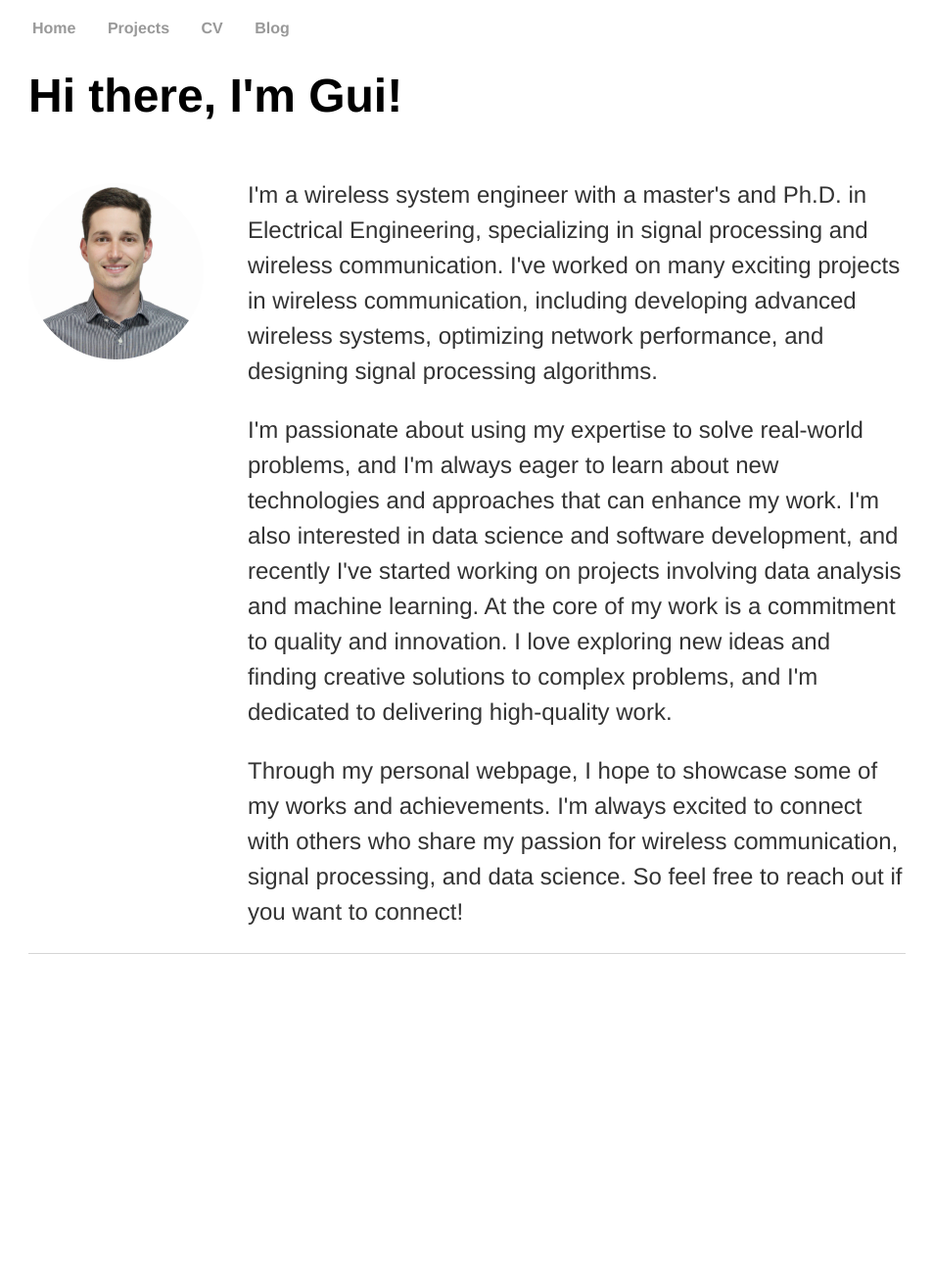
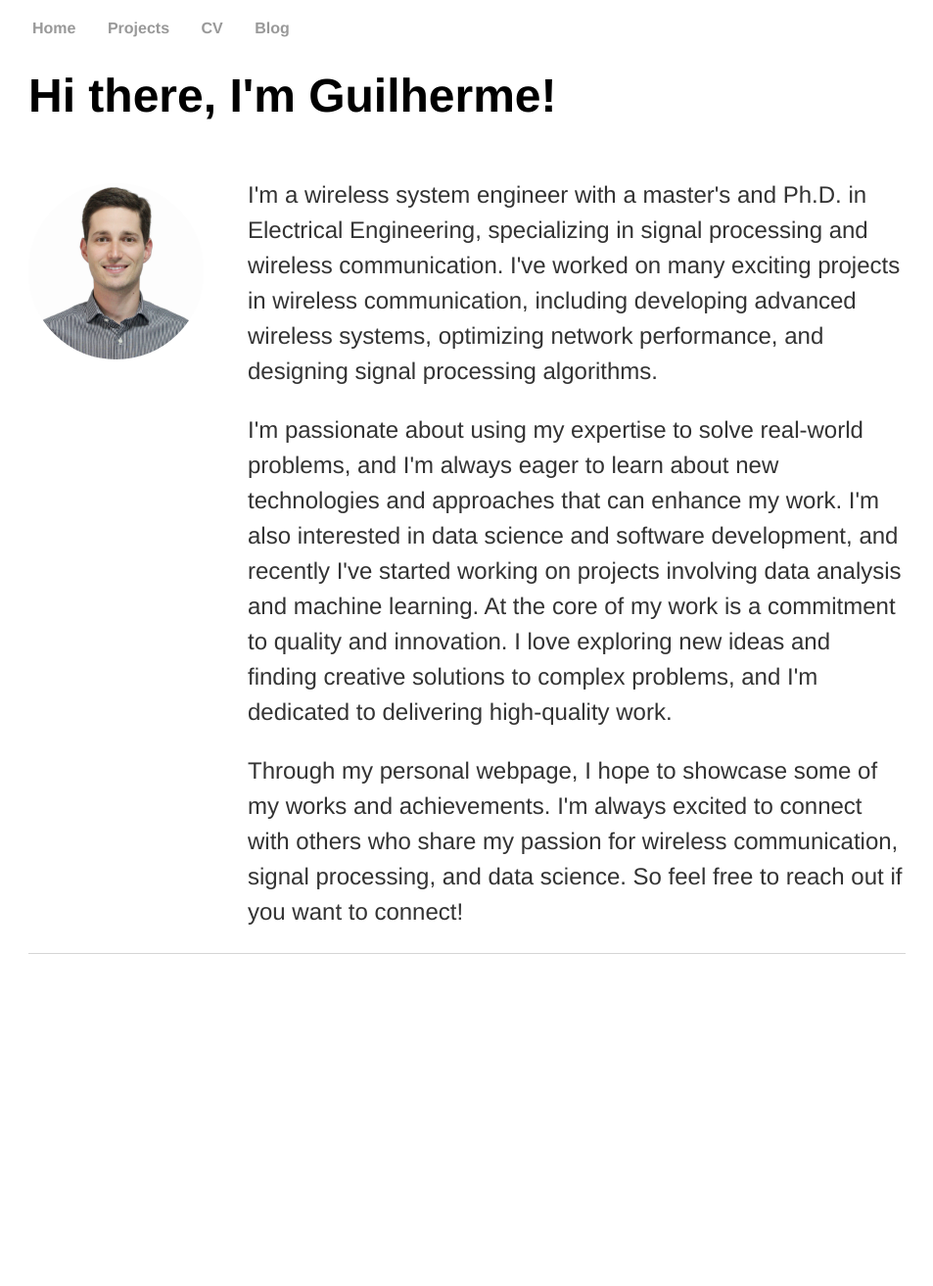
Before and after one commit to zilligm/zilligm.github.io, a Jekyll site: the page built from index.html, in a window 1280 px wide. Shown: the whole page at 98% size, without its empty margins (163-1116 px from the left). Built offline with Jekyll 4.4.1, drawn with Linux system fonts in a browser that asks for light colours.

Commit message:
Update index.html

```diff
--- a/index.html
+++ b/index.html
@@ -4,7 +4,7 @@ title: Guilherme Zilli
 ---
 <div class="container">
   <div class="blurb">
-    <h1>Hi there, I'm Gui!</h1>
+    <h1>Hi there, I'm Guilherme!</h1>
   </div><!-- /.blurb -->
 </div><!-- /.container -->
 
```
